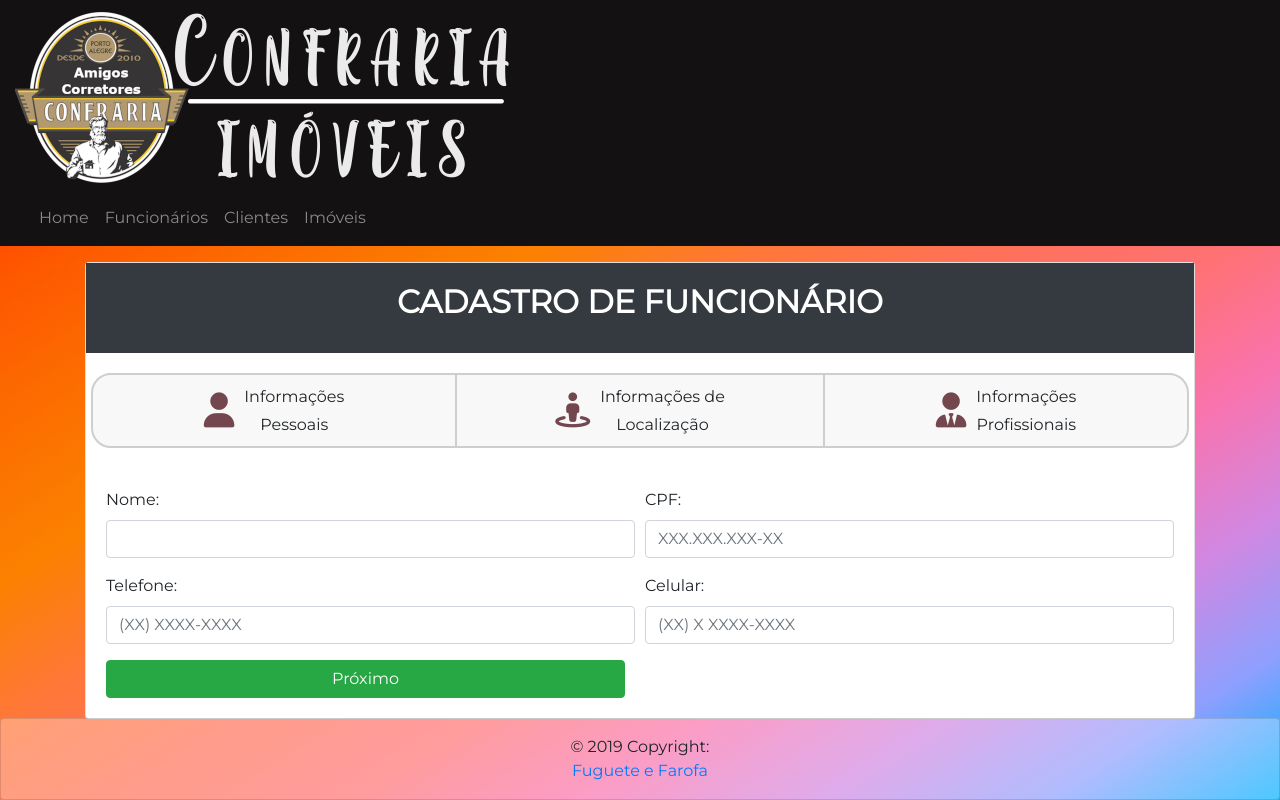
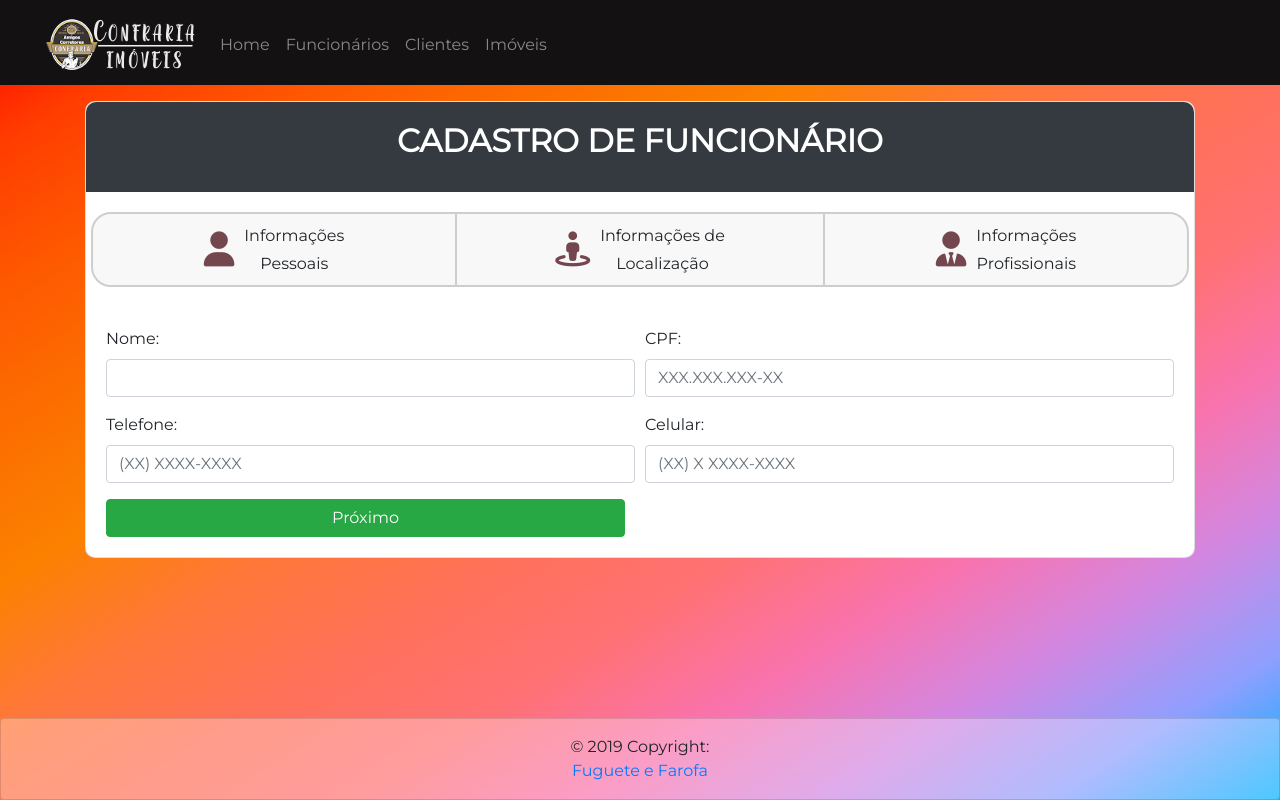
Before and after one commit to KNetiin/TrabalhoPPI, a PHP site: page /employee.php in a window 1280 px wide. Run offline with PHP 8.4, Linux system fonts and the light colour scheme; some libraries are stand-ins or nearby versions.

Commit message:
Modificações no header/navbar e no formEmployee

```diff
--- a/css/main.css
+++ b/css/main.css
@@ -53,7 +53,6 @@ h2 {
 }
 
 #mainHeader img {
-    width: 500px;
     cursor: pointer;
 }
 
@@ -64,3 +63,12 @@ h2 {
 .customFooter {
     background: rgba(255, 255, 255, .3)
 }
+
+.formEmployee {
+    border-radius: 10px;
+}
+
+.formEmployeeHeader {
+    border-top-left-radius: 10px;
+    border-top-right-radius: 10px;
+}
--- a/employee.php
+++ b/employee.php
@@ -35,12 +35,11 @@ $paginaAtiva = "employee";
     </head>
     <body>
         <?php include "header.php"; ?>
-        <?php include "navbar.php"; ?>
 
         <div class="container pt-lg-3">
-            <div class="card">
+            <div class="card formEmployee">
                 <!-- HEADER -->
-                <div class="card-body text-white bg-dark">
+                <div class="card-body text-white bg-dark formEmployeeHeader">
                     <h2 class="card-title text-center">Cadastro de Funcionário</h2>
                 </div>
 
--- a/header.php
+++ b/header.php
@@ -2,7 +2,7 @@
   <div id="mainHeader" class="container-fluid">
     <div class="row">
       <div class="col pt-1">
-        <img src="images/logoppi5.png" alt="logo-confraria">
+        <?php include "nav-bar.php"; ?>
       </div>
     </div>
   </div>
--- a/index.php
+++ b/index.php
@@ -34,7 +34,6 @@ $paginaAtiva = "home";
     </head>
     <body>
         <?php include "header.php"; ?>
-        <?php include "navbar.php"; ?>
 
         <div class="container mainContent">
 
--- a/navbar.php
+++ b/nav-bar.php
@@ -3,6 +3,9 @@
         <button class="navbar-toggler" type="button" data-toggle="collapse" data-target="#navbarNavAltMarkup" aria-controls="navbarNavAltMarkup" aria-expanded="false" aria-label="Toggle navigation">
             <span class="navbar-toggler-icon"></span>
         </button>
+        <a class="navbar-brand" href="index.php#">
+            <img src="images/logoppi6.png" alt="logo-confraria">
+        </a>
         <div class="collapse navbar-collapse" id="navbarNavAltMarkup">
             <div class="navbar-nav">
                 <ul class="navbar-nav mr-auto mt-2 mt-lg-0">
```
Also changed, not shown: images/logoppi6.png (added).
